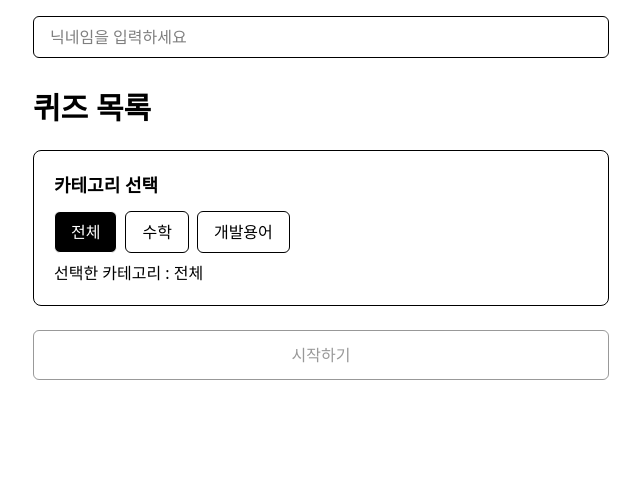
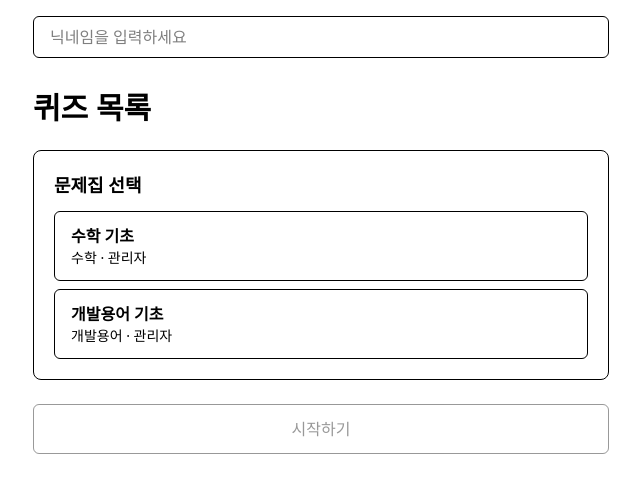
Before and after one commit to coonyang/quiz-app, a Next.js app: page / in a window 1280 px wide. Shown: the top 492 px of the page, without its empty margins (319-959 px from the left). Built offline with nearby package versions, Linux system fonts and the light colour scheme.

Commit message:
문제집 타입 개편으로 인한 전체 코드 개편

```diff
--- a/app/components/ResultScreen.tsx
+++ b/app/components/ResultScreen.tsx
@@ -1,23 +1,15 @@
-import type { RankingRecord } from "../types/quiz";
+import type { Question, RankingRecord } from "../types/quiz";
 
-type Question = {
-  id: number;
-  category: string;
-  question: string;
-  choices: string[];
-  answerIndex: number;
-};
-
-type ResultScreen = {
+type ResultScreenProps = {
   quizQuestions: Question[];
+  score: number;
   answers: number[];
-  score: number;
   startQuiz: () => void;
   startTime: number | null;
   finishTime: number | null;
   correctCount: number;
   rankings: RankingRecord[];
-  selectedCategory: string;
+  selectedQuizSetId: string;
 };
 
 export default function ResultScreen({
@@ -29,14 +21,13 @@ export default function ResultScreen({
   finishTime,
   correctCount,
   rankings,
-  selectedCategory,
-}: ResultScreen) {
+  selectedQuizSetId,
+}: ResultScreenProps) {
   const elapsedSeconds =
     startTime && finishTime ? Math.floor((finishTime - startTime) / 1000) : 0;
-  const visibleRankings =
-    selectedCategory === "전체"
-      ? rankings
-      : rankings.filter((ranking) => ranking.category === selectedCategory);
+  const visibleRankings = rankings.filter(
+    (ranking) => ranking.quizSetId === selectedQuizSetId,
+  );
 
   return (
     <section className="mx-auto flex max-w-xl flex-col gap-6 text-center">
@@ -83,6 +74,9 @@ export default function ResultScreen({
           <p>시간: {ranking.elapsedSeconds}초</p>
         </div>
       ))}
+      {visibleRankings.length === 0 && (
+        <p className="text-sm text-gray-500">아직 랭킹이 없습니다.</p>
+      )}
     </section>
   );
 }
--- a/app/components/StartScreen.tsx
+++ b/app/components/StartScreen.tsx
@@ -1,16 +1,23 @@
+import type { QuizSet } from "../types/quiz";
+
 type StartScreenProps = {
   categories: string[];
   selectedCategory: string;
   onSelectCategory: (category: string) => void;
+  quizSets: QuizSet[];
+  selectedQuizSetId: string;
+  onSelectQuizSet: (quizSetId: string) => void;
   onStartQuiz: () => void;
   nickname: string;
   onChangeNickname: (nickname: string) => void;
 };
-
 export default function StartScreen({
   categories,
   selectedCategory,
   onSelectCategory,
+  quizSets,
+  selectedQuizSetId,
+  onSelectQuizSet,
   onStartQuiz,
   nickname,
   onChangeNickname,
@@ -26,31 +33,32 @@ export default function StartScreen({
       <h1 className="mt-2 text-3xl font-bold">퀴즈 목록</h1>
 
       <div className="rounded-lg border p-5">
-        <h2 className="mb-3 text-lg font-semibold">카테고리 선택</h2>
+        <h2 className="mb-3 text-lg font-semibold">문제집 선택</h2>
 
-        <div className="flex flex-wrap gap-2">
-          {categories.map((category) => (
+        <div className="grid gap-2">
+          {quizSets.map((quizSet) => (
             <button
-              key={category}
-              onClick={() => onSelectCategory(category)}
-              className={`rounded-md border px-4 py-2 ${
-                selectedCategory === category
+              key={quizSet.id}
+              onClick={() => onSelectQuizSet(quizSet.id)}
+              className={`rounded-md border px-4 py-3 text-left ${
+                selectedQuizSetId === quizSet.id
                   ? "bg-black text-white"
                   : "bg-white text-black"
               }`}
             >
-              {category}
+              <p className="font-semibold">{quizSet.title}</p>
+              <p className="text-sm">
+                {quizSet.category} · {quizSet.author}
+              </p>
             </button>
           ))}
         </div>
-
-        <p className="mt-2">선택한 카테고리 : {selectedCategory}</p>
       </div>
 
       <button
         className="rounded-md border px-5 py-3 hover:bg-emerald-300 disabled:cursor-not-allowed disabled:opacity-40"
         onClick={onStartQuiz}
-        disabled={!nickname.trim()}
+        disabled={!nickname.trim() || !selectedQuizSetId}
       >
         시작하기
       </button>
--- a/app/data/questions.ts
+++ /dev/null
@@ -1,16 +0,0 @@
-export const questions = [
-  {
-    id: 1,
-    category: "개발용어",
-    question: "HTML은 무엇의 약자인가?",
-    choices: ["HyperText Markup Language", "Home Tool Markup Language"],
-    answerIndex: 0,
-  },
-  {
-    id: 2,
-    category: "수학",
-    question: "2 + 3은?",
-    choices: ["4", "5", "6", "7"],
-    answerIndex: 1,
-  },
-];
--- /dev/null
+++ b/app/data/quizSets.ts
@@ -0,0 +1,30 @@
+export const quizSets = [
+  {
+    id: "math-basic",
+    title: "수학 기초",
+    category: "수학",
+    author: "관리자",
+    questions: [
+      {
+        id: 1,
+        question: "2 + 3은?",
+        choices: ["4", "5", "6", "7"],
+        answerIndex: 1,
+      },
+    ],
+  },
+  {
+    id: "dev-terms",
+    title: "개발용어 기초",
+    category: "개발용어",
+    author: "관리자",
+    questions: [
+      {
+        id: 1,
+        question: "2 + 3은?",
+        choices: ["4", "5", "6", "7"],
+        answerIndex: 1,
+      },
+    ],
+  },
+];
--- a/app/page.tsx
+++ b/app/page.tsx
@@ -3,18 +3,19 @@
 import QuizScreen from "./components/QuizScreen";
 import ResultScreen from "./components/ResultScreen";
 import StartScreen from "./components/StartScreen";
-import { questions } from "./data/questions";
+import { quizSets } from "./data/quizSets";
 import { useState, useEffect } from "react";
-import type { RankingRecord } from "./types/quiz";
+import type { RankingRecord, Question, QuizSet } from "./types/quiz";
 
 export default function Home() {
-  const [quizQuestions, setQuizQuestions] = useState(questions);
+  const [quizQuestions, setQuizQuestions] = useState<Question[]>([]);
   const [currentIndex, setCurrentIndex] = useState(0);
   const [isStarted, setIsStarted] = useState(false);
   const [score, setScore] = useState(0);
   const [correctCount, setCorrectCount] = useState(0);
   const [isFinished, setIsFinished] = useState(false);
   const [selectedCategory, setSelectedCategory] = useState("전체");
+  const [selectedQuizSetId, setSelectedQuizSetId] = useState("");
   const [selectedChoice, setSelectedChoice] = useState<number | null>(null);
   const [isAnswerChecked, setIsAnswerChecked] = useState(false);
   const [answers, setAnswers] = useState<number[]>([]);
@@ -25,7 +26,10 @@ export default function Home() {
   const TIME_LIMIT = 30;
   const [rankings, setRankings] = useState<RankingRecord[]>([]);
 
-  const categories = ["전체", "수학", "개발용어"];
+  const categories = [
+    "전체",
+    ...new Set(quizSets.map((item) => item.category)),
+  ];
 
   useEffect(() => {
     const savedNickname = localStorage.getItem("nickname");
@@ -59,48 +63,31 @@ export default function Home() {
     if (!isFinished || !finishTime || !startTime) return;
 
     saveRanking(finishTime);
-  }, [isFinished]);
+  }, [isFinished, finishTime]);
 
-  const saveRanking = (finishedAt: number) => {
-    if (!startTime) return;
-
-    const elapsedSeconds = Math.ceil((finishedAt - startTime) / 1000);
-
-    const newRecord: RankingRecord = {
-      id: crypto.randomUUID(),
-      nickname,
-      quizSetId: selectedCategory,
-      quizSetTitle: selectedCategory,
-      category: selectedCategory,
-      score,
-      correctCount,
-      totalQuestions: quizQuestions.length,
-      elapsedSeconds,
-      createdAt: new Date().toISOString(),
-    };
-
-    const nextRankings = [newRecord, ...rankings]
-      .sort((a, b) => {
-        if (b.score !== a.score) return b.score - a.score;
-        return a.elapsedSeconds - b.elapsedSeconds;
-      })
-      .slice(0, 20);
-
-    setRankings(nextRankings);
-    localStorage.setItem("rankings", JSON.stringify(nextRankings));
+  const visibleQuizSets =
+    selectedCategory === "전체" || selectedCategory === ""
+      ? quizSets
+      : quizSets.filter((item) => item.category === selectedCategory);
+  const handleSelectCategory = (category: string) => {
+    setSelectedCategory(category);
+    setSelectedQuizSetId("");
   };
 
   const startQuiz = () => {
     if (!nickname.trim()) return;
 
+    const selectedQuizSet = quizSets.find(
+      (quizSet) => quizSet.id === selectedQuizSetId,
+    );
+
+    if (!selectedQuizSet) return;
+
     localStorage.setItem("nickname", nickname.trim());
 
-    const filteredQuestions =
-      selectedCategory === "전체"
-        ? questions
-        : questions.filter((item) => item.category === selectedCategory);
-
-    const shuffled = [...filteredQuestions].sort(() => Math.random() - 0.5);
+    const shuffled = [...selectedQuizSet.questions].sort(
+      () => Math.random() - 0.5,
+    );
     const selected = shuffled.slice(0, 10);
 
     setStartTime(Date.now());
@@ -147,6 +134,40 @@ export default function Home() {
       }
     }, 300);
   };
+  const saveRanking = (finishedAt: number) => {
+    if (!startTime) return;
+
+    const selectedQuizSet = quizSets.find(
+      (quizSet) => quizSet.id === selectedQuizSetId,
+    );
+
+    if (!selectedQuizSet) return;
+
+    const elapsedSeconds = Math.ceil((finishedAt - startTime) / 1000);
+
+    const newRecord: RankingRecord = {
+      id: crypto.randomUUID(),
+      nickname,
+      quizSetId: selectedQuizSet.id,
+      quizSetTitle: selectedQuizSet.title,
+      category: selectedQuizSet.category,
+      score,
+      correctCount,
+      totalQuestions: quizQuestions.length,
+      elapsedSeconds,
+      createdAt: new Date().toISOString(),
+    };
+
+    const nextRankings = [newRecord, ...rankings]
+      .sort((a, b) => {
+        if (b.score !== a.score) return b.score - a.score;
+        return a.elapsedSeconds - b.elapsedSeconds;
+      })
+      .slice(0, 20);
+
+    setRankings(nextRankings);
+    localStorage.setItem("rankings", JSON.stringify(nextRankings));
+  };
 
   return (
     <main className="min-h-screen px-4 py-4 ">
@@ -154,7 +175,10 @@ export default function Home() {
         <StartScreen
           categories={categories}
           selectedCategory={selectedCategory}
-          onSelectCategory={setSelectedCategory}
+          onSelectCategory={handleSelectCategory}
+          quizSets={visibleQuizSets}
+          selectedQuizSetId={selectedQuizSetId}
+          onSelectQuizSet={setSelectedQuizSetId}
           onStartQuiz={startQuiz}
           nickname={nickname}
           onChangeNickname={setNickname}
@@ -182,7 +206,7 @@ export default function Home() {
           finishTime={finishTime}
           correctCount={correctCount}
           rankings={rankings}
-          selectedCategory={selectedCategory}
+          selectedQuizSetId={selectedQuizSetId}
         />
       )}
     </main>
```
Also changed, not shown: app/components/QuizScreen.tsx (+1 -7 lines), app/types/quiz.ts (+15 -0 lines).
